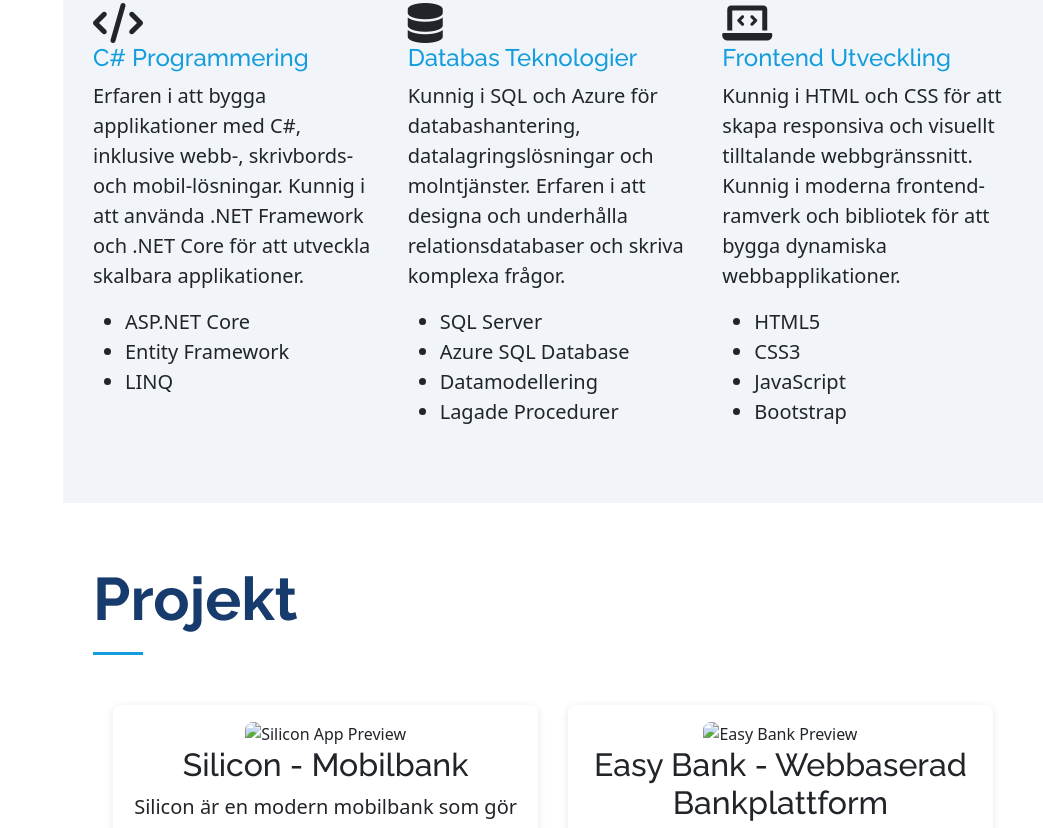
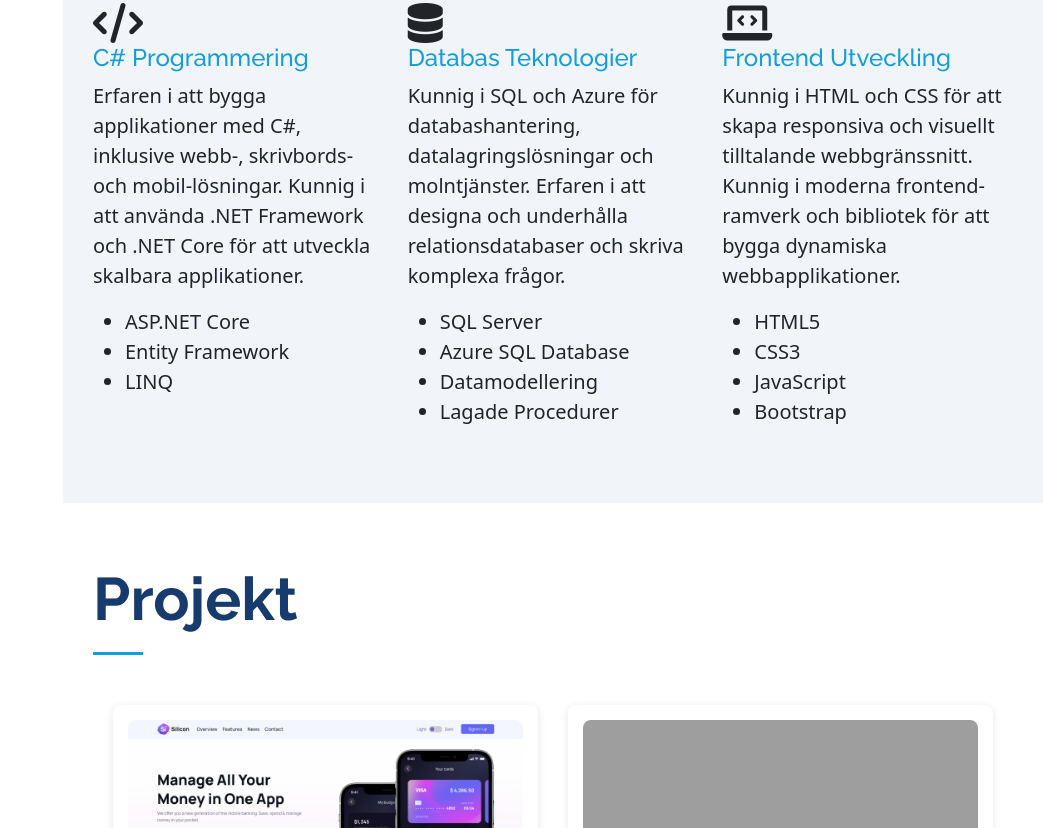
Before and after one commit to abd1rahmann/My-Portfolio, a plain HTML site: page index.html in a window 1280 px wide. Shown: the part 1972-2800 px from the top of the page, without its empty margins (237-1280 px from the left). Drawn offline with nearby package versions, Linux system fonts and the light colour scheme; files that its build step writes are made by us from their sources; the site is published under a folder, as on GitHub Pages, so addresses that start at the root find nothing.

Commit message:
code fixed

```diff
--- a/index.html
+++ b/index.html
@@ -30,7 +30,7 @@
 
                 <div class="profile">
                     <div class="profile">
-                        <img src="/assets/img/benim.jpg" alt="" class="img-fluid rounded-circle custom-circle">
+                        <img src="assets/img/benim.jpg" alt="" class="img-fluid rounded-circle custom-circle">
                     </div>
                     <h1 class="text-light"><a href="index.html">Abdi Elmi</a></h1>
                     <div class="social-links mt-3 text-center">
@@ -219,7 +219,7 @@
 
                         <!-- Project 1: Silicon -->
                         <div class="project-item">
-                            <img src="/assets/img/silicon.png" alt="Silicon App Preview"
+                            <img src="assets/img/silicon.png" alt="Silicon App Preview"
                                 style="width:100%;border-radius:8px;">
                             <h3 data-en="Silicon - Mobile Banking App" data-sv="Silicon - Mobilbank">Silicon - Mobilbank
                             </h3>
@@ -232,7 +232,7 @@
 
                         <!-- Project 2: Easy Bank -->
                         <div class="project-item">
-                            <img src="/assets/img/easybank.png" alt="Easy Bank Preview"
+                            <img src="assets/img/easybank.png" alt="Easy Bank Preview"
                                 style="width:100%;border-radius:8px;">
                             <h3 data-en="Easy Bank - Web-Based Banking Platform"
                                 data-sv="Easy Bank - Webbaserad Bankplattform">Easy Bank - Webbaserad Bankplattform</h3>
```
